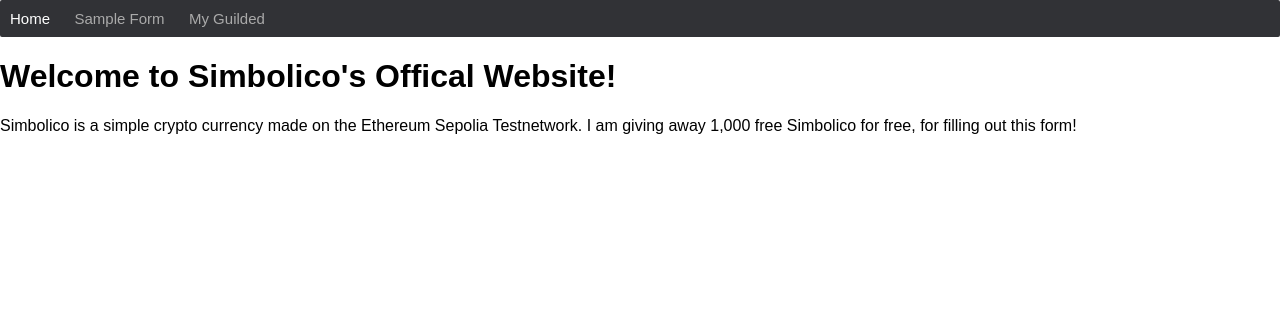
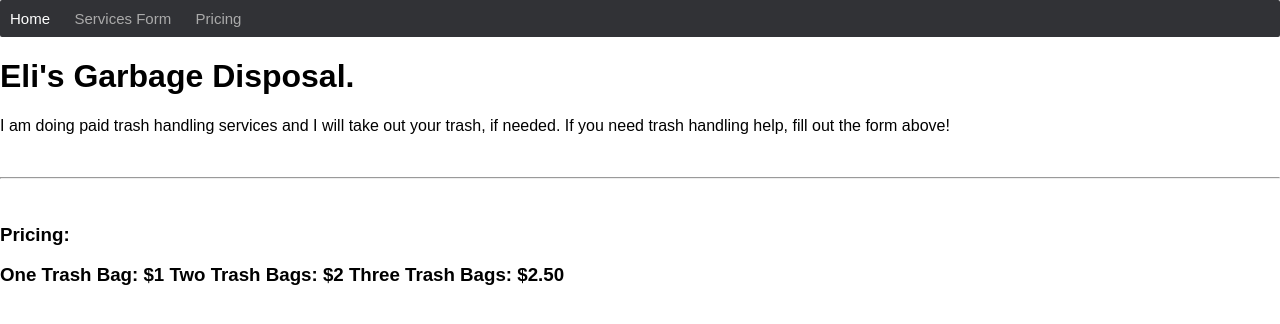
Before and after one commit to TheGameDeveloperNoob/thegamedevelopernoob.github.io, a plain HTML site: page index.html in a window 1280 px wide. Drawn offline with Linux system fonts and the light colour scheme.

Commit message:
Update index.html

```diff
--- a/index.html
+++ b/index.html
@@ -9,14 +9,24 @@
   <body>
     <div class="navbar">
       <a href="#">Home</a>
-      <a href="https://forms.gle/Wy4Q3v3oU2vutgUR7">Sample Form</a>
-      <a href="https://www.guilded.gg/u/TheGameDeveloperNoob">My Guilded</a>
+      <a href="https://forms.gle/wXTLmN7LC25vZfZFA">Services Form</a>
+      <a href="#Pricing">Pricing</a>
     </div>
 
-    <h1>Welcome to Simbolico's Offical Website!</h1>
+    <h1>Eli's Garbage Disposal.</h1>
 
     <p>
-      Simbolico is a simple crypto currency made on the Ethereum Sepolia Testnetwork. I am giving away 1,000 free Simbolico for free, for filling out this form!
+      I am doing paid trash handling services and I will take out your trash, if needed.
+      If you need trash handling help, fill out the form above!
     </p>
+  <br>
+  <hr>
+    <br>
+    <h3>Pricing:<h3>
+      <p>
+      One Trash Bag: $1
+        Two Trash Bags: $2
+        Three Trash Bags: $2.50
+      </p>
   </body>
 </html>
```
